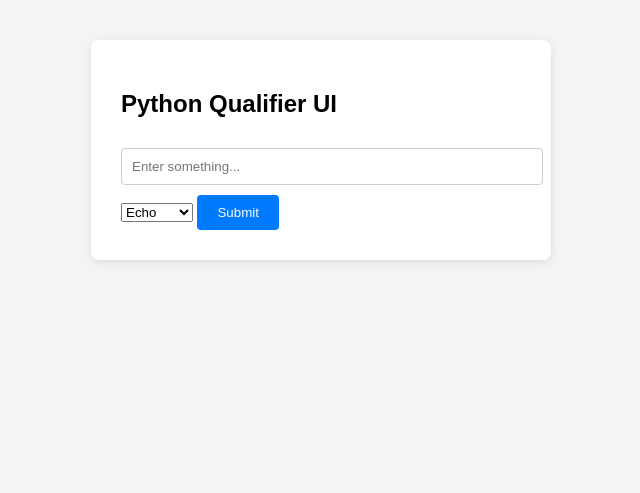
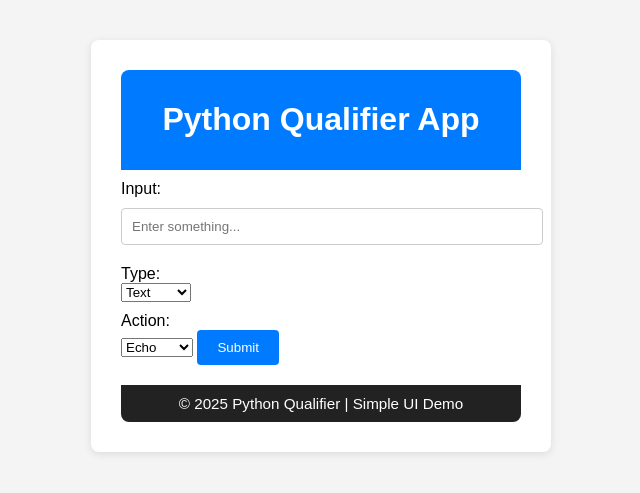
Before and after one commit to Tarunmakode123/bfhl-python-qualifier, a Flask app: page / in a window 1280 px wide. Shown: the top 493 px of the page, without its empty margins (319-959 px from the left). Run offline with Flask 3, Linux system fonts and the light colour scheme; parts of the project's set-up code (start-up, migrations or seed data) failed here and were passed over.

Commit message:
add 3rd one

```diff
--- a/app.py
+++ b/app.py
@@ -9,10 +9,12 @@ def index():
     if request.method == 'POST':
         user_input = request.form.get('user_input')
         option = request.form.get('option')
+        input_type = request.form.get('type')
         if option == 'reverse':
-            result = user_input[::-1]
+            processed = user_input[::-1]
         else:
-            result = main.process_input(user_input) if hasattr(main, 'process_input') else f"Echo: {user_input}"
+            processed = main.process_input(user_input) if hasattr(main, 'process_input') else f"Echo: {user_input}"
+        result = f"Type: {input_type} | {processed}"
     return render_template('index.html', result=result)
 
 if __name__ == '__main__':
--- a/templates/index.html
+++ b/templates/index.html
@@ -6,7 +6,10 @@
     <title>Basic UI</title>
     <style>
         body { font-family: Arial, sans-serif; margin: 40px; background: #f4f4f4; }
-        .container { background: #fff; padding: 30px; border-radius: 8px; max-width: 400px; margin: auto; box-shadow: 0 2px 8px rgba(0,0,0,0.1); }
+    .container { background: #fff; padding: 30px; border-radius: 8px; max-width: 400px; margin: auto; box-shadow: 0 2px 8px rgba(0,0,0,0.1); }
+    header, footer { text-align: center; padding: 10px 0; background: #007bff; color: #fff; border-radius: 8px 8px 0 0; }
+    footer { border-radius: 0 0 8px 8px; margin-top: 20px; font-size: 0.95em; background: #222; }
+    label { display: block; margin-top: 10px; }
         input[type=text] { width: 100%; padding: 10px; margin: 10px 0; border-radius: 4px; border: 1px solid #ccc; }
         button { padding: 10px 20px; border: none; border-radius: 4px; background: #007bff; color: #fff; cursor: pointer; }
         button:hover { background: #0056b3; }
@@ -15,10 +18,19 @@
 </head>
 <body>
     <div class="container">
-        <h2>Python Qualifier UI</h2>
+        <header>
+            <h1>Python Qualifier App</h1>
+        </header>
         <form method="post">
-            <input type="text" name="user_input" placeholder="Enter something..." required>
-            <select name="option">
+            <label for="user_input">Input:</label>
+            <input type="text" id="user_input" name="user_input" placeholder="Enter something..." required>
+            <label for="type">Type:</label>
+            <select id="type" name="type">
+                <option value="text">Text</option>
+                <option value="number">Number</option>
+            </select>
+            <label for="option">Action:</label>
+            <select id="option" name="option">
                 <option value="echo">Echo</option>
                 <option value="reverse">Reverse</option>
             </select>
@@ -27,6 +39,9 @@
         {% if result %}
             <div class="result">Result: {{ result }}</div>
         {% endif %}
+        <footer>
+            &copy; 2025 Python Qualifier | Simple UI Demo
+        </footer>
     </div>
 </body>
 </html>
```
